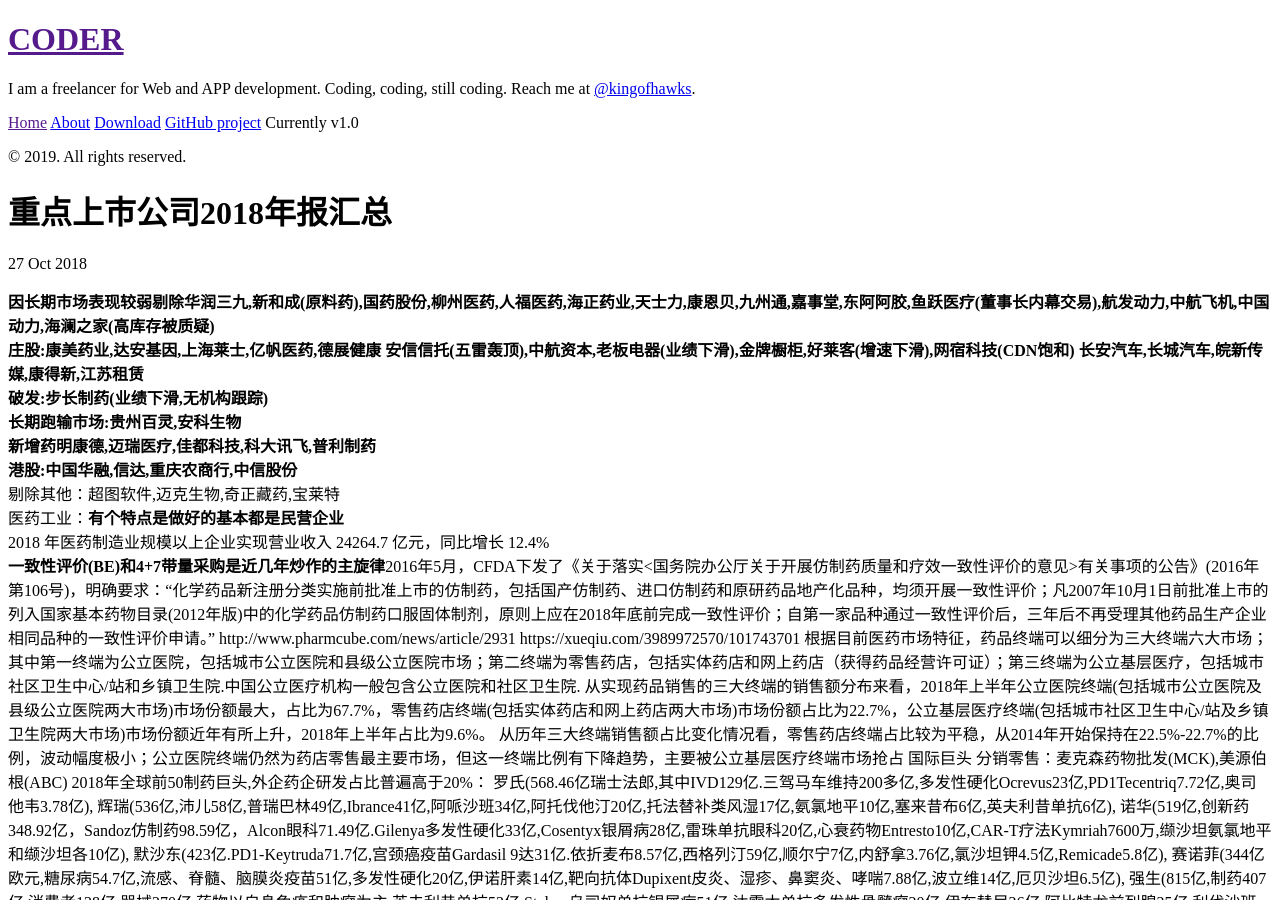
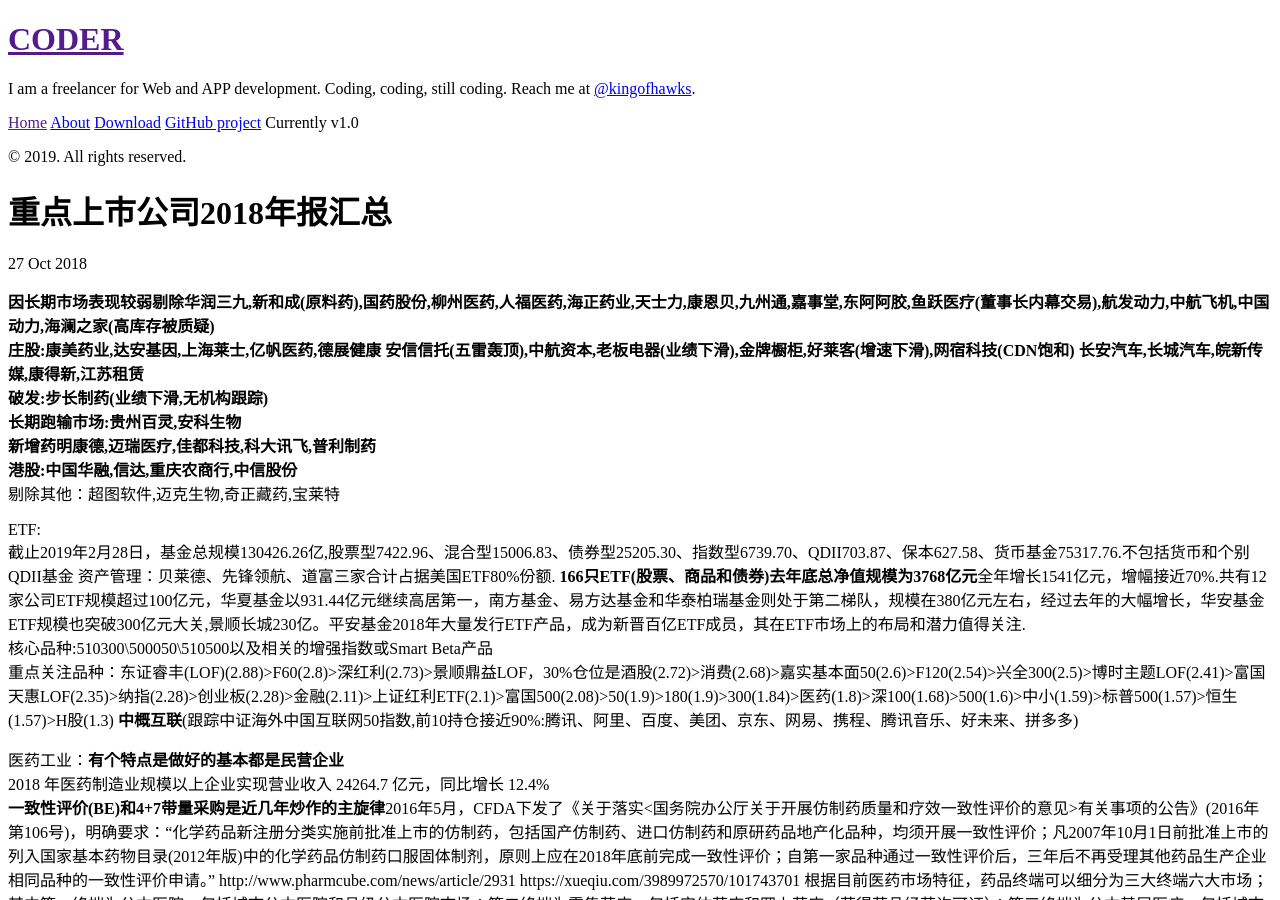
Before and after one commit to kingofhawks/kingofhawks.github.io, a Jekyll site: the page built from _posts/2018-10-27-重点上市公司2018年报汇总.md, in a window 1280 px wide and 900 px high. Built offline with Jekyll 4.4.1, drawn with Linux system fonts in a browser that asks for light colours; our own code applies the rules of GitHub Pages for plain Markdown files; some of the changed text lies outside the part shown.

Commit message:
update post

```diff
--- a/_posts/2018-10-27-重点上市公司2018年报汇总.md
+++ b/_posts/2018-10-27-重点上市公司2018年报汇总.md
@@ -7,6 +7,17 @@
 **新增药明康德,迈瑞医疗,佳都科技,科大讯飞,普利制药**
 **港股:中国华融,信达,重庆农商行,中信股份**
 剔除其他：超图软件,迈克生物,奇正藏药,宝莱特
+
+
+ETF:
+截止2019年2月28日，基金总规模130426.26亿,股票型7422.96、混合型15006.83、债券型25205.30、指数型6739.70、QDII703.87、保本627.58、货币基金75317.76.不包括货币和个别QDII基金
+资产管理：贝莱德、先锋领航、道富三家合计占据美国ETF80%份额.
+**166只ETF(股票、商品和债券)去年底总净值规模为3768亿元**全年增长1541亿元，增幅接近70%.共有12家公司ETF规模超过100亿元，华夏基金以931.44亿元继续高居第一，南方基金、易方达基金和华泰柏瑞基金则处于第二梯队，规模在380亿元左右，经过去年的大幅增长，华安基金ETF规模也突破300亿元大关,景顺长城230亿。平安基金2018年大量发行ETF产品，成为新晋百亿ETF成员，其在ETF市场上的布局和潜力值得关注.
+核心品种:510300\500050\510500以及相关的增强指数或Smart Beta产品
+重点关注品种：东证睿丰(LOF)(2.88)>F60(2.8)>深红利(2.73)>景顺鼎益LOF，30%仓位是酒股(2.72)>消费(2.68)>嘉实基本面50(2.6)>F120(2.54)>兴全300(2.5)>博时主题LOF(2.41)>富国天惠LOF(2.35)>纳指(2.28)>创业板(2.28)>金融(2.11)>上证红利ETF(2.1)>富国500(2.08)>50(1.9)>180(1.9)>300(1.84)>医药(1.8)>深100(1.68)>500(1.6)>中小(1.59)>标普500(1.57)>恒生(1.57)>H股(1.3)
+**中概互联**(跟踪中证海外中国互联网50指数,前10持仓接近90%:腾讯、阿里、百度、美团、京东、网易、携程、腾讯音乐、好未来、拼多多)
+
+
 医药工业：**有个特点是做好的基本都是民营企业**
 2018 年医药制造业规模以上企业实现营业收入 24264.7 亿元，同比增长 12.4%
 **一致性评价(BE)和4+7带量采购是近几年炒作的主旋律**2016年5月，CFDA下发了《关于落实<国务院办公厅关于开展仿制药质量和疗效一致性评价的意见>有关事项的公告》(2016年第106号)，明确要求：“化学药品新注册分类实施前批准上市的仿制药，包括国产仿制药、进口仿制药和原研药品地产化品种，均须开展一致性评价；凡2007年10月1日前批准上市的列入国家基本药物目录(2012年版)中的化学药品仿制药口服固体制剂，原则上应在2018年底前完成一致性评价；自第一家品种通过一致性评价后，三年后不再受理其他药品生产企业相同品种的一致性评价申请。”
@@ -357,7 +366,7 @@
 新城控股  405(45%)        60(99%)         1263(+94%)   35(+7.72)       85.84(+1.71)     江苏省第一.全年新增土地储备共122幅，总建筑面积3392万平方米.融资总额394亿(+60%).累计开业23个吾悦广场，全年实现租金及管理费收入10.20亿元，平均出租率 97.91%.住宅占比54%，商办占比42%.
 奥园     310(62%)        24(47%)         912(100%)     31.4(+4.4)
 **雅戈尔** 96(-2%)        36(1139%)       84.89(+3.91)  服装66/地产46       地产,服装,投资三驾马车.服装56亿(+13%),净利润8.29亿(+9%).地产40亿(-18%),净利润10亿(-14%),集中在宁波和苏州,土地储备共4个，土地面积38.68万平方米，规划计容建筑面积77.90万平方米.投资收益32亿(+5%),净利润18亿.**163亿巨资豪赌中信股份145451万股(成本港币14,占比净资产67%),可供出售金融资产,全部抵押贷款180亿港币.金正大1.346亿股,联创电子2910万股,创业软件1200万股,美的置业5%,市值总计278亿.权益法记账两家:宁波银行第三大股东7.94亿股15.25%(+2),浙商财险21%第二大股东(营收36亿,增长7.5%,亏损9亿，多次被处罚).持股中石油管道1.32%(成本30亿,分红1.7亿),银联商务估值200亿持股1.48%,宁波汉麻生物科技有限公司30%,新疆雅戈尔农业科技56%(棉纺),未上市权益合计53亿.股权投资合计市值332亿.财务费用11.6亿(-2%),流动负债407亿(+86%).昆仑持股12.33%尚未减持**计划品牌服装业务营业收入较上年同期增长 10%-15%，地产板块营业收入较上年同期增长30%以上，实现预售收入100亿元，较上年同期增长20%以上.**财技足,基本不从市场融资，每年大手笔分红超过利润的40%.拟使用不低于人民币 25 亿元、不高于人民币 50 亿元的自有资金，以不超过人民币10.00 元/股的价格回购公司股份后注销**
-栖霞建设  23(36%)         2.17(300%)       雄安概念,持有河北银行1.85亿股.区域地产公司,以南京和无锡项目为主.**大股东质押比例超过90%,波动巨大,庄股**
+栖霞建设  23(36%)         2.17(300%)       雄安概念,持有河北银行1.85亿股(3.71%).区域地产公司,以南京和无锡项目为主.**大股东质押比例超过90%,波动巨大,庄股,每月会有一次大涨，然后几日内跌光**
 欧派家居  115(18%)         15.72(20.9%)       34.54(-1.91)    35.6(-12.4)    橱柜57亿(+7%),衣柜41亿(+25%),木门4.5亿(50%),卫浴4.7亿(47%).
 **索菲亚**73(18%)         9.6(5.77%)          38(+1.59)       37(-)  **全屋定制龙头.行业增速明显下滑,产品线布局最完整**门店合计3558.衣柜60亿(+17%),占比83%(-1%).司米橱柜7亿(+20%,扭亏为盈),家具3.33亿(+16%).索菲亚华鹤门业(持股51%)双品牌米兰纳\华鹤木门营收1.58亿(+116%),亏损1949万.宁基智能营收8383万.成立恒大索菲亚(持股60%)合资公司进入精装领域(在建).****对标宜家\日本宜得利\韩国汉森等.http://www.jiemian.com/article/1429783.html
 华建集团  52.9(16%)      2.56(6%)        25.5(-1.39)    设计行业龙头,华东设计院主体,无锡市政设计院第二大股东.新签合同总额82.7亿(+26%),上海地区占比过半.设计占比60%,毛利35.承包施工28%,毛利2%.
```
Also changed, not shown: other parts of _posts/2018-10-27-重点上市公司2018年报汇总.md (+1 -3 lines).
